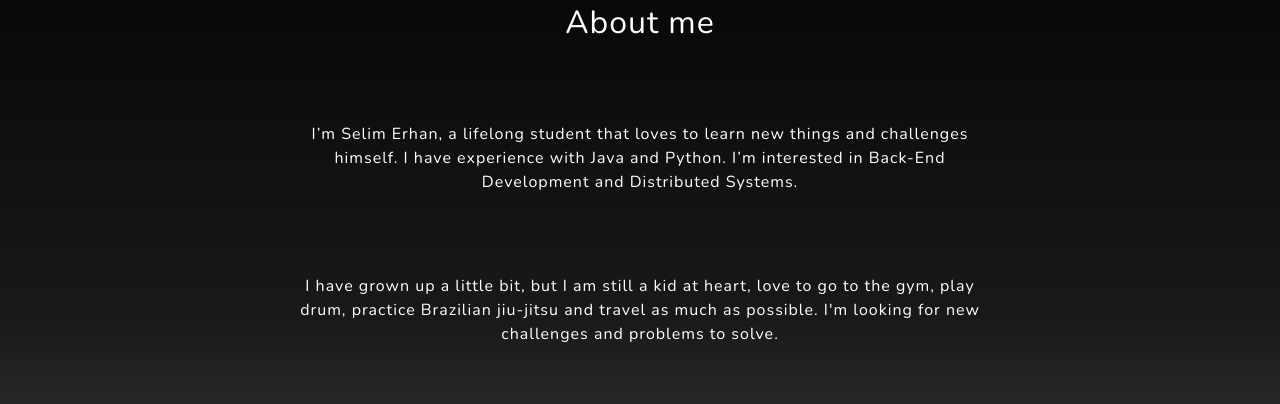
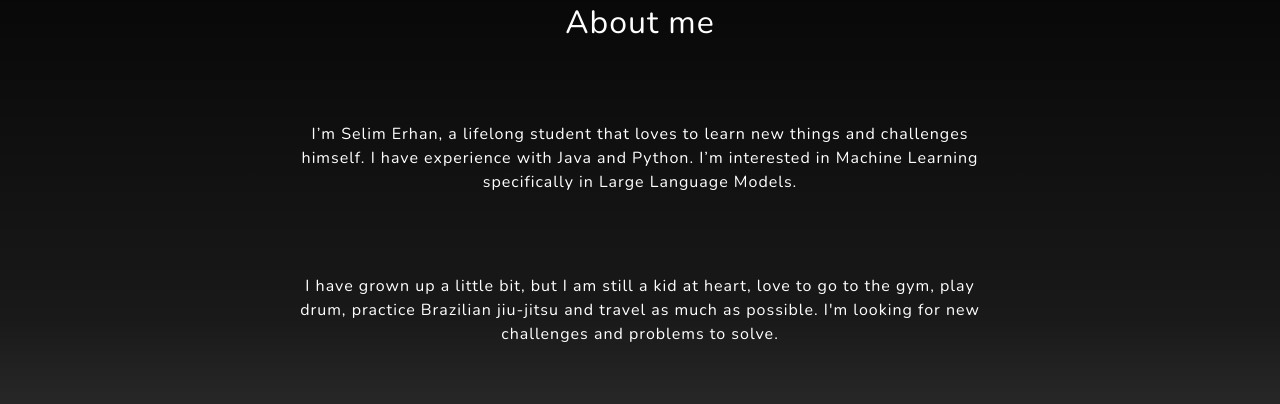
Before and after one commit to selimhanerhan/selimhanerhan.github.io, a plain HTML site: page index.html in a window 1280 px wide. Shown: the part 960-1364 px from the top of the page. Drawn offline with nearby package versions, Linux system fonts and the light colour scheme.

Commit message:
updated homepage

```diff
--- a/index.html
+++ b/index.html
@@ -72,7 +72,7 @@
                         <div class="col-lg-8">
                             <h2 class="text-white mb-4">About me</h2>
                             <p class="text-white-50">
-                                <p style="color:white">I’m Selim Erhan, a lifelong student that loves to learn new things and challenges himself. I have experience with Java and Python. I’m interested in Back-End Development and Distributed Systems.</p>
+                                <p style="color:white">I’m Selim Erhan, a lifelong student that loves to learn new things and challenges himself. I have experience with Java and Python. I’m interested in Machine Learning specifically in Large Language Models.</p>
                                 <p style="color:white">I have grown up a little bit, but I am still a kid at heart, love to go to the gym, play drum, practice Brazilian jiu-jitsu and travel as much as possible. I'm looking for new challenges and problems to solve.</p>
                             </p>
                         </div>
```
